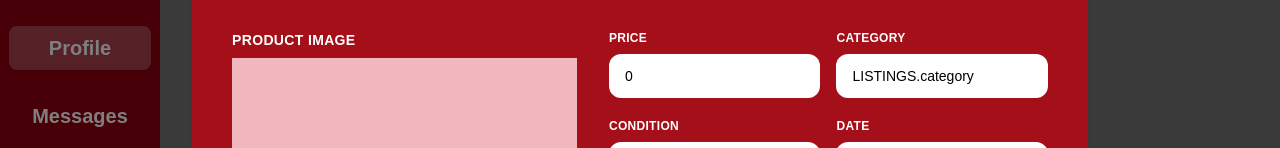
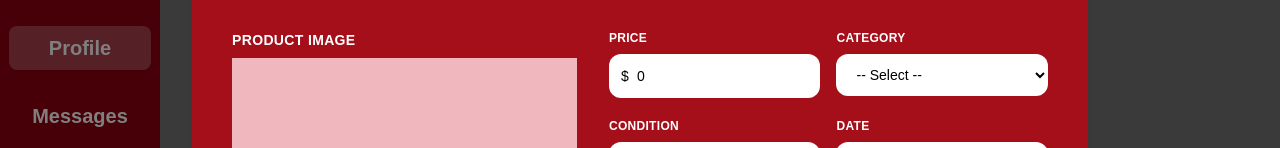
Before and after one commit to campus-marketplace-app/campus-marketplace, a React (Vite) app in the folder apps/web/: page /profile/ in a window 1280 px wide. Both pictures are taken after a click on the button "Post". Shown: the part 170-318 px from the top of the page. Built offline with nearby package versions, Linux system fonts and the light colour scheme.

Commit message:
form upd@te

```diff
--- a/apps/web/src/features/form.tsx
+++ b/apps/web/src/features/form.tsx
@@ -22,7 +22,7 @@ export default function Form({
 }: FormProps) {
     const [listingTitle, setListingTitle] = useState('LISTINGS.title');
     const [listingPrice, setListingPrice] = useState(0);
-    const [listingCategory, setListingCategory] = useState('LISTINGS.category');
+    const [listingCategory, setListingCategory] = useState('');
     const [listingCondition, setListingCondition] = useState<ItemCondition>('good');
     const [listingDate, setListingDate] = useState(getCurrentDateTimeLocal);
     const [listingDescription, setListingDescription] = useState('LISTINGS.description');
@@ -140,25 +140,41 @@ export default function Form({
                                     <label htmlFor="price" className="mb-2 block text-xs font-semibold uppercase tracking-wide text-white">
                                         Price
                                     </label>
+                                    <div className="relative rounded-xl bg-white">
+                                        <span className="pointer-events-none absolute inset-y-0 left-3 flex items-center text-sm text-black">$</span>
                                         <input
                                             id="price"
                                             type="number"
+                                            min={0}
                                             value={listingPrice}
                                             onChange={(e) => setListingPrice(parseFloat(e.target.value))}
-                                        className="w-full rounded-xl bg-white px-4 py-3 text-sm outline-none placeholder:text-black"
+                                            className="w-full rounded-xl bg-transparent py-3 pl-7 pr-4 text-sm outline-none"
                                         />
+                                    </div>
                                 </div>
                                 <div>
                                     <label htmlFor="category" className="mb-2 block text-xs font-semibold uppercase tracking-wide text-white">
                                         Category
                                     </label>
-                                    <input
+                                    <select
                                         id="category"
-                                        type="text"
                                         value={listingCategory}
                                         onChange={(e) => setListingCategory(e.target.value)}
-                                        className="w-full rounded-xl bg-white px-4 py-3 text-sm outline-none placeholder:text-black"
-                                    />
+                                        className="w-full overflow-y-auto rounded-xl bg-white px-4 py-3 text-sm outline-none"
+                                        size={1}
+                                    >
+                                        <option value="">-- Select --</option>
+                                        <option value="6a90f825-6c3c-4060-b5e1-ff394162bb6c">Furniture</option>
+                                        <option value="716836e6-f8a2-4cba-aa63-36445e70496e">School Supplies</option>
+                                        <option value="854c925a-84f6-4280-9c9e-b1452167bb33">Free Stuff</option>
+                                        <option value="95fe7a36-cb29-4c97-9a4d-56dccc56a7de">Transportation</option>
+                                        <option value="9f280f6c-d4f8-4178-8e61-059243d5c930">Clothing</option>
+                                        <option value="b87122bf-36dc-418c-a489-cb8ad0497f34">Electronics</option>
+                                        <option value="be4cc965-718d-4e7d-939f-9ace4dcc837c">Sports & Fitness</option>
+                                        <option value="cf2121d7-22b7-4e87-ab1b-801d55ebd4fe">Services</option>
+                                        <option value="dc2b319a-1068-4b06-bcb3-11c1f3dd3fa2">Textbooks</option>
+                                        <option value="744ab09f-350d-4f75-8b4a-cb84016545ef">Other</option>
+                                    </select>
                                 </div>
                             </div>
 
```
Lines whose indentation alone changed are shown as unchanged.
